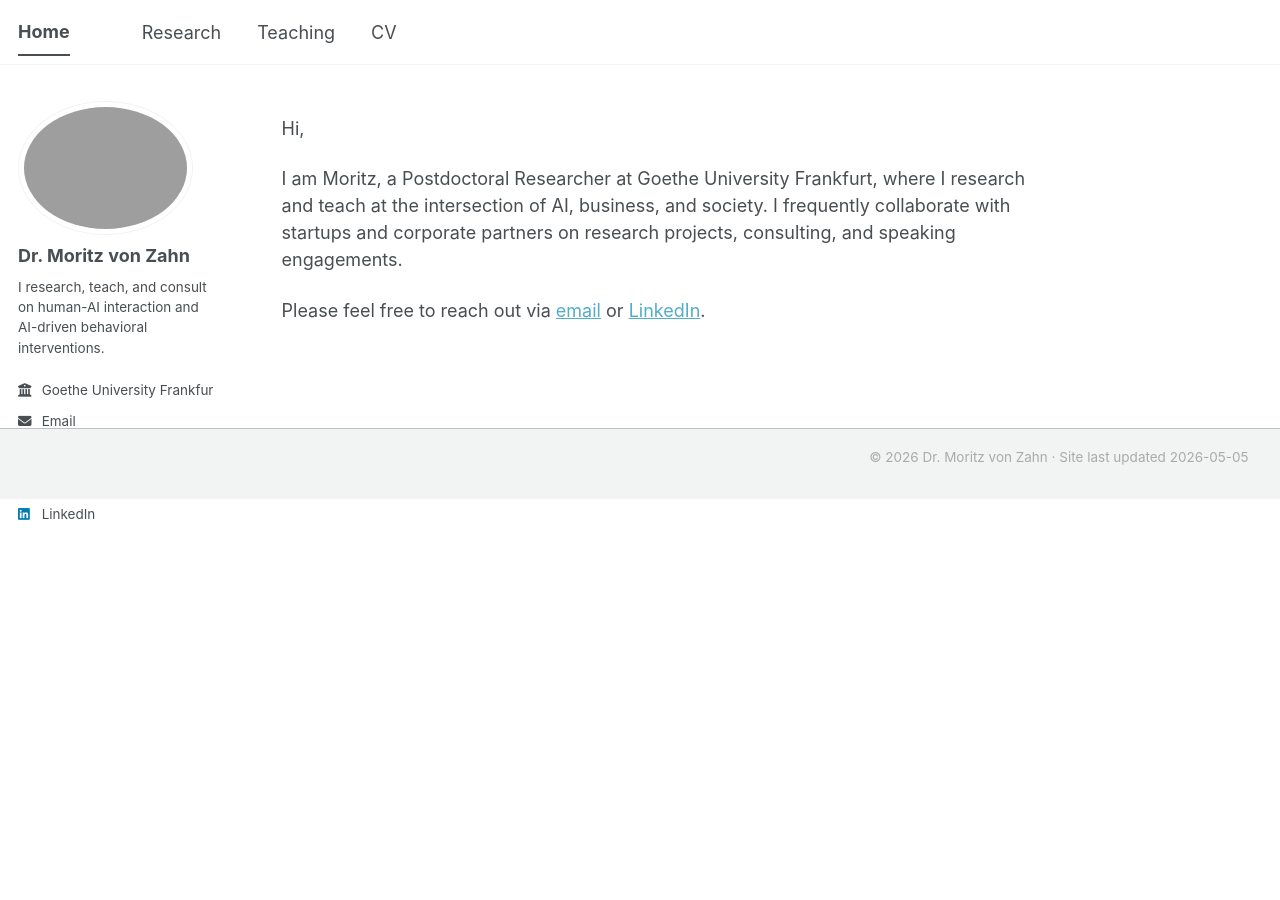
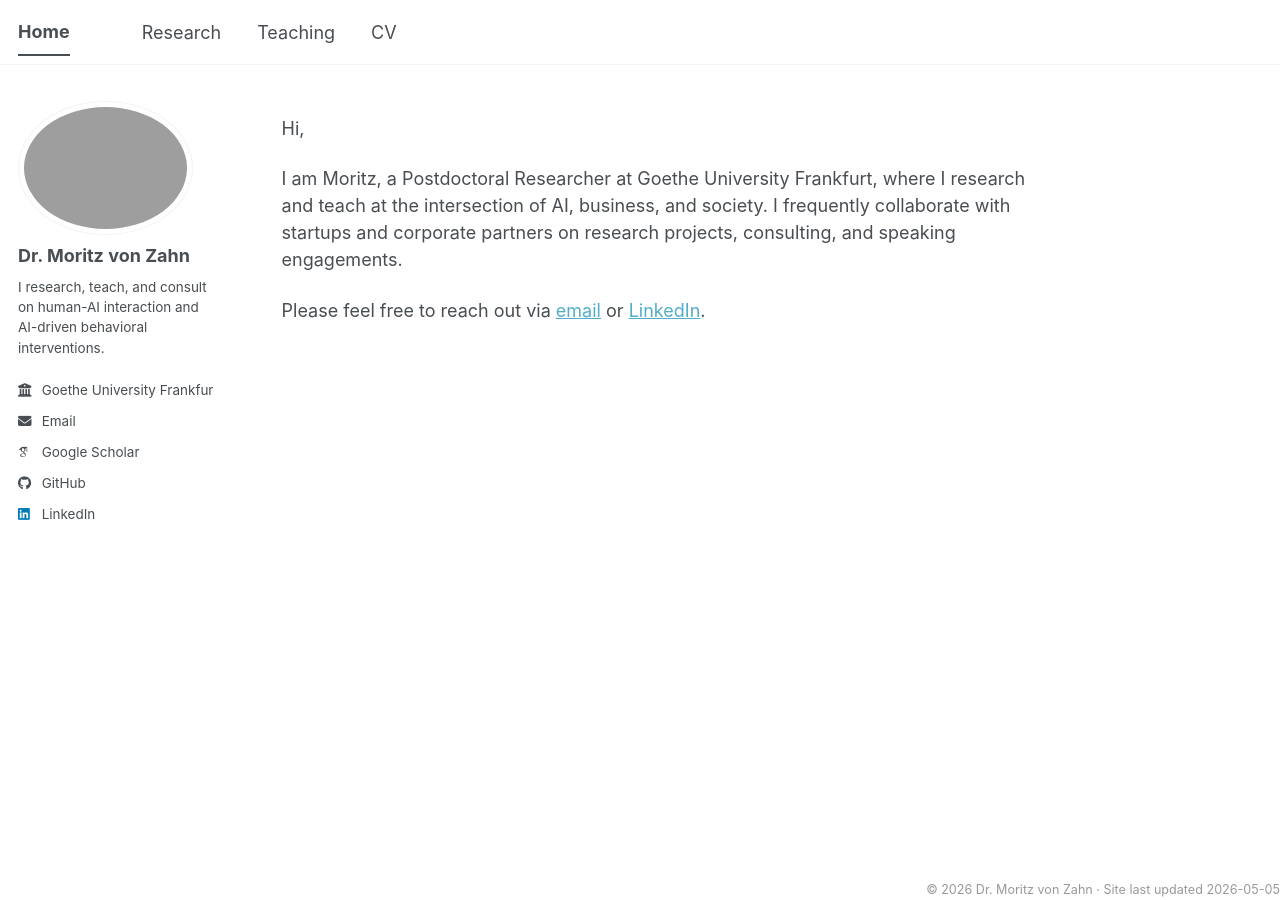
Before and after one commit to moritzvz/moritzvz.github.io, a Jekyll site: the page built from _pages/about.md, in a window 1280 px wide. Built offline with Jekyll 4.4.1, drawn with Linux system fonts in a browser that asks for light colours; some web fonts are replaced; a script bundle is joined from its source files by our own code; library files that are not in the unit come from our copies.

Commit message:
Fix footer: fixed bottom-right, transparent, never overlaps content

```diff
--- a/_includes/head/custom.html
+++ b/_includes/head/custom.html
@@ -15,15 +15,23 @@
 <!-- footer styling -->
 <style>
 .page__footer {
-  position: static !important;
-  clear: both;
+  position: fixed !important;
+  bottom: 0;
+  right: 0;
+  width: auto !important;
+  background: transparent !important;
+  border: none !important;
+  z-index: 5;
+}
+.page__footer footer {
+  background: transparent !important;
+  padding: 0;
 }
 .site-footer-minimal {
+  font-size: 0.7em;
+  color: #999;
+  padding: 0.4em 0.8em;
   text-align: right;
-  font-size: 0.75em;
-  color: #aaa;
-  padding: 1em 1em 0.5em 1em;
-  margin-top: 2em;
 }
 </style>
 
```
